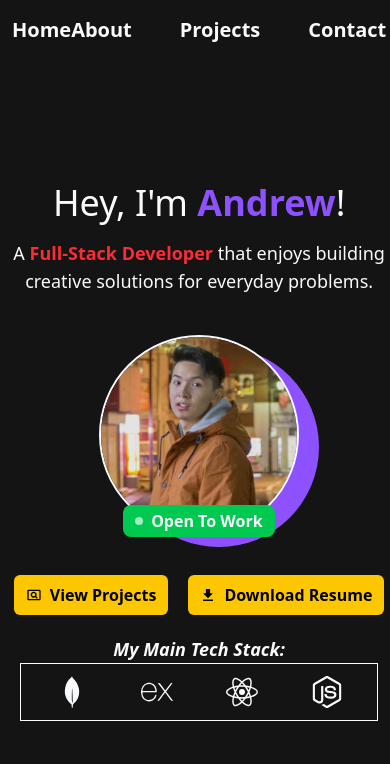
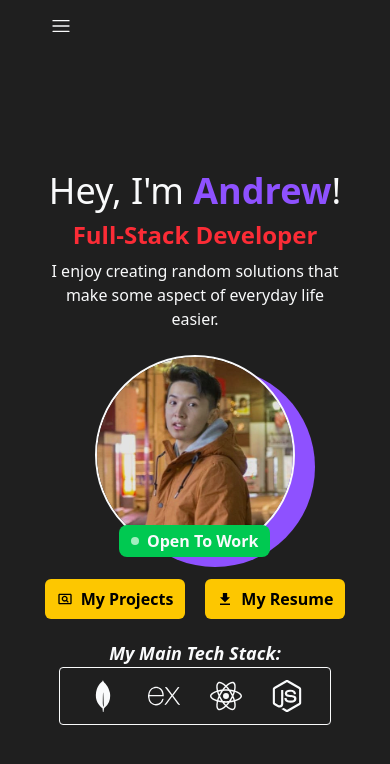
Before and after one commit to aduong3/portfolio, a React (Vite) app: page / in a window 390 px wide. Shown: the top 764 px of the page. Built offline with nearby package versions, Linux system fonts and the light colour scheme.

Commit message:
Change to Header for mobile design, change gaps in Home for mobile and desktop

```diff
--- a/src/components/Header.jsx
+++ b/src/components/Header.jsx
@@ -1,11 +1,37 @@
+import { useState } from "react";
+import { RxHamburgerMenu } from "react-icons/rx";
 import { Link } from "react-router";
 
 function Header() {
+  const [isOpen, setIsOpen] = useState(false);
+
   return (
-    <nav className="flex w-full justify-between px-3 py-4 text-xl font-bold">
-      <Link to="/">Home</Link>
+    <nav className="px-3 py-4 text-xl font-bold">
+      <div className="sm:hidden" onClick={() => setIsOpen((open) => !open)}>
+        <RxHamburgerMenu />
+      </div>
 
-      <div className="flex gap-12">
+      <div
+        className={`fixed left-0 z-100 flex h-full w-full transform flex-col items-center justify-center gap-8 bg-zinc-900 text-3xl transition-all duration-500 ease-in-out sm:hidden ${isOpen ? "top-0" : "-top-full"} `}
+      >
+        <p onClick={() => setIsOpen(false)}>Close Menu</p>
+        <Link to="/" onClick={() => setIsOpen(false)}>
+          Home
+        </Link>
+        <Link to="/about" onClick={() => setIsOpen(false)}>
+          About
+        </Link>
+        <Link to="/projects" onClick={() => setIsOpen(false)}>
+          Projects
+        </Link>
+        <Link to="/contact" onClick={() => setIsOpen(false)}>
+          Contact
+        </Link>
+      </div>
+
+      {/*Tablet/desktop */}
+      <div className="hidden w-full justify-between sm:flex">
+        <Link to="/">Home</Link>
         <Link to="/about">About</Link>
         <Link to="/projects">Projects</Link>
         <Link to="/contact">Contact</Link>
--- a/src/pages/Home.jsx
+++ b/src/pages/Home.jsx
@@ -7,18 +7,20 @@ import { SiExpress, SiMongodb, SiNodedotjs, SiReact } from "react-icons/si";
 function Home() {
   return (
     <>
-      <div className="flex flex-col items-center lg:flex-row">
-        <section className="flex flex-col gap-4 px-2 text-center md:gap-8 lg:px-0 lg:text-left">
+      <div className="flex flex-col items-center justify-between lg:flex-row">
+        <section className="flex flex-col gap-2 px-2 text-center md:gap-5 lg:px-0 lg:text-left">
           <p className="text-4xl lg:text-6xl">
             Hey, I'm <span className="font-bold text-violet-500">Andrew</span>!
           </p>
-          <p className="text-lg lg:text-2xl">
-            A{" "}
-            <span className="font-bold text-red-500">Full-Stack Developer</span>{" "}
-            that enjoys building creative solutions for everyday problems.
+          <p className="text-2xl font-bold text-red-500">
+            Full-Stack Developer
+          </p>
+          <p className="text-md lg:text-xl">
+            I enjoy creating random solutions that make some aspect of everyday
+            life easier.
           </p>
         </section>
-        <div className="relative my-10">
+        <div className="relative my-6 lg:my-0">
           <div className="relative z-10 h-50 w-50 overflow-hidden rounded-full border-2 border-gray-50 md:h-60 md:w-60">
             <img
               src={photo}
@@ -33,28 +35,28 @@ function Home() {
           </div>
         </div>
       </div>
-      <div className="flex items-center justify-center gap-5 lg:justify-normal lg:gap-12">
+      <div className="flex items-center justify-center gap-5 lg:justify-normal lg:gap-8">
         <Link
           to="/projects"
-          className="flex items-center gap-2 rounded-md bg-yellow-400 px-3 py-2 font-bold text-black hover:scale-110"
+          className="flex items-center gap-2 rounded-md bg-yellow-400 px-3 py-2 font-bold text-black transition duration-400 ease-in-out hover:scale-110"
         >
           <MdOutlinePageview />
-          View Projects
+          My Projects
         </Link>
         <a
           href="/Andrew_Duong_Resume.pdf"
           download
-          className="flex items-center gap-2 rounded-md bg-yellow-400 px-3 py-2 font-bold text-black hover:scale-110"
+          className="flex items-center gap-2 rounded-md bg-yellow-400 px-3 py-2 font-bold text-black transition duration-400 ease-in-out hover:scale-110"
         >
           <IoMdDownload />
-          Download Resume
+          My Resume
         </a>
       </div>
       <div className="mt-5 flex flex-col px-5 md:items-center">
         <p className="self-center text-lg font-bold italic">
           My Main Tech Stack:
         </p>
-        <div className="grid w-full grid-cols-4 justify-around gap-8 border-1 px-6 py-3 lg:w-[70%]">
+        <div className="grid w-full grid-cols-4 justify-around gap-6 rounded-sm border-1 px-6 py-3 lg:w-[70%]">
           <div className="flex flex-col items-center justify-center">
             <SiMongodb className="h-8 w-8" />{" "}
             <span className="hidden sm:inline">MongoDB</span>
--- a/src/pages/Layout.jsx
+++ b/src/pages/Layout.jsx
@@ -3,8 +3,8 @@ import Header from "../components/Header";
 
 function Layout() {
   return (
-    <div className="h-screen w-screen bg-black/92 text-gray-50">
-      <div className="mx-auto grid h-full grid-rows-[auto_1fr] lg:w-[80%] xl:w-[60%]">
+    <div className="h-screen w-screen bg-black/88 text-gray-50">
+      <div className="mx-auto grid h-full w-[80%] grid-rows-[auto_1fr] xl:w-[60%]">
         <Header />
         <div className="my-auto">
           <Outlet />
```
